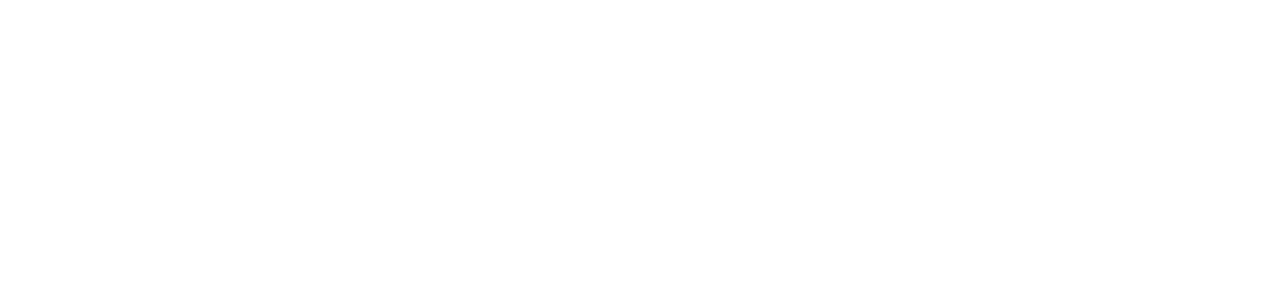
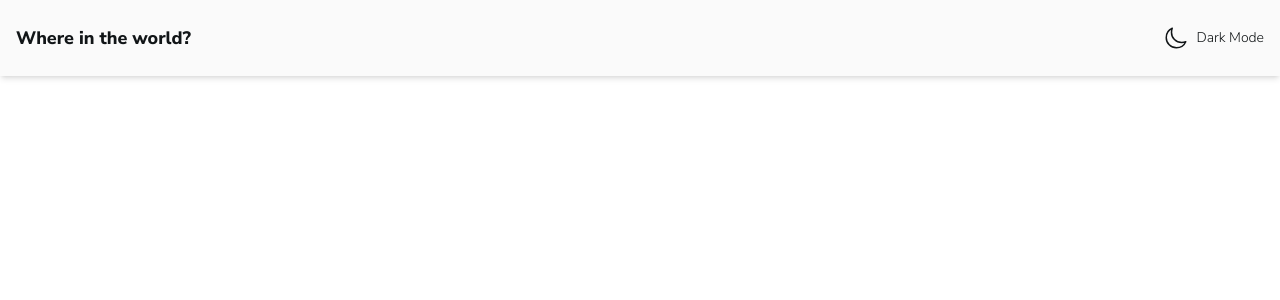
Before and after one commit to Alizeinalzadeh/alibaba-rest-countries, a Next.js app: page / in a window 1280 px wide. Shown: the top 300 px of the page. Built offline with nearby package versions, Linux system fonts and the light colour scheme.

Commit message:
[🚧] add layout to main page

```diff
--- a/src/pages/index.tsx
+++ b/src/pages/index.tsx
@@ -1,7 +1,5 @@
+import Layout from '@/components/HOC/Layout/Layout';
+
 export default function Home() {
-	return (
-		<>
-			<main></main>
-		</>
-	);
+	return <Layout></Layout>;
 }
```
